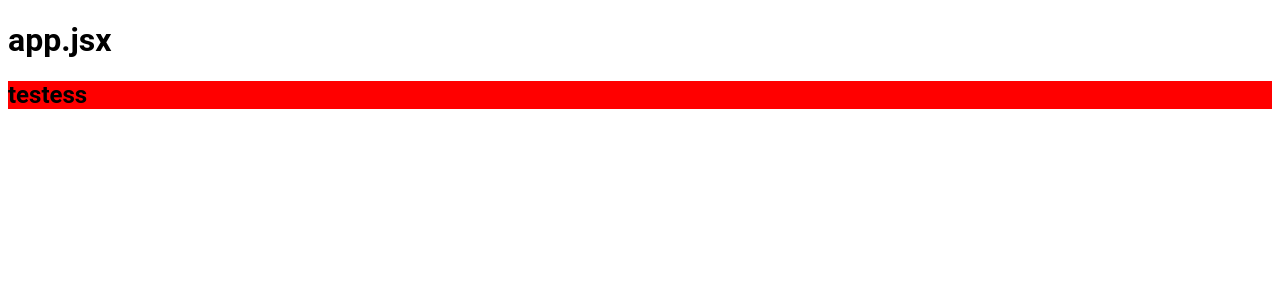
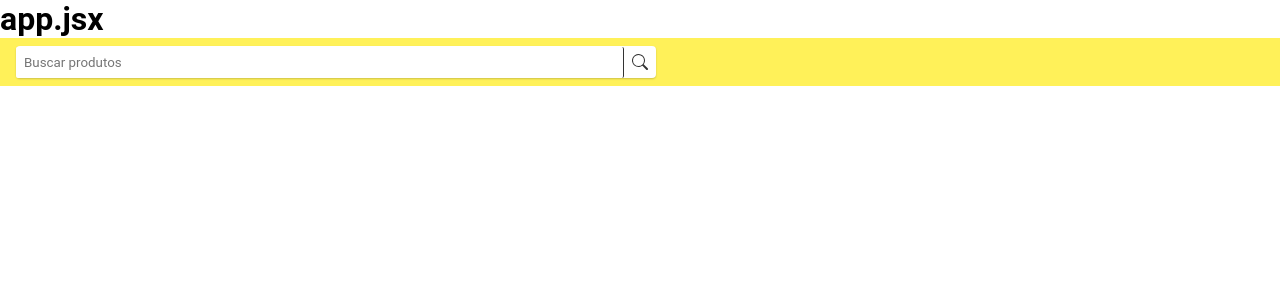
Before and after one commit to Dener-Garcia/curse-store-mercado-livre-reactJS, a React (Vite) app: page / in a window 1280 px wide. Shown: the top 300 px of the page. Built offline with nearby package versions, Linux system fonts and the light colour scheme.

Commit message:
feat: created search bar componente

```diff
--- a/src/components/Header/Header.jsx
+++ b/src/components/Header/Header.jsx
@@ -1,10 +1,11 @@
 import React from 'react'
 import './style.css'
+import SearchBar from '../SearchBar/SearchBar'
 
 const Header = () => {
   return (
     <header>
-      <h2>testess</h2>
+      <SearchBar />
     </header>
   )
 }
--- a/src/components/Header/style.css
+++ b/src/components/Header/style.css
@@ -1,3 +1,9 @@
 Header{
-  background-color: red;
+  width: 100%;
+  position: fixed;
+  display: flex;
+  align-items: center;
+  justify-content: space-between;
+  padding: 8px 16px;
+  background-color: #fff159;
 }
--- /dev/null
+++ b/src/components/SearchBar/SearchBar.jsx
@@ -0,0 +1,28 @@
+import React from 'react'
+import './style.css'
+import { BsSearch } from 'react-icons/bs'
+
+import { useState } from 'react'
+
+const SearchBar = () => {
+
+  const [searchValue, setSearchValue] = useState('')
+
+  console.log(searchValue)
+
+  return(
+    <>
+      <form className="search-bar" action="">
+        <input className="search-input"
+          type="search"
+          placeholder="Buscar produtos"
+          value={searchValue}
+          required
+          onChange={({ target }) => setSearchValue(target.value)}/>
+        <button className="btn-search" type="submit"><BsSearch/></button>
+      </form>
+    </>
+  )
+}
+
+export default SearchBar
--- /dev/null
+++ b/src/components/SearchBar/style.css
@@ -0,0 +1,39 @@
+.search-bar{
+  width: 100%;
+  max-width: 640px;
+  display: flex;
+  align-items: center;
+  justify-content: space-between;
+  border-radius: 4px;
+  box-shadow: 0 1px 2px 0 rgba(0, 0, 0, 0.2);
+  background-color: #fff;
+}
+
+.search-input{
+  flex-grow: 1;
+  border-radius: 2px;
+  padding: 8px;
+  border-right: solid 1px #333;
+}
+
+.search-input:hover,
+.search-input:focus{
+  outline: solid 2px #4eb2ec;
+}
+
+.btn-search{
+  padding: 8px;
+  display: flex;
+  align-items: center;
+  justify-content: center;
+  font-size: 1rem;
+  border: none;
+  background: none;
+  color: #333;
+  transition: 0.1s;
+  cursor: pointer;
+}
+
+.btn-search:hover{
+  transform: scale(1.1);
+}
--- a/src/index.css
+++ b/src/index.css
@@ -1,4 +1,6 @@
+
 *{
+  margin: 0;
   border: 0;
   padding: 0;
   box-sizing: border-box;
```
Also changed, not shown: 1 other file (tests, documents, lock files or other folders).
